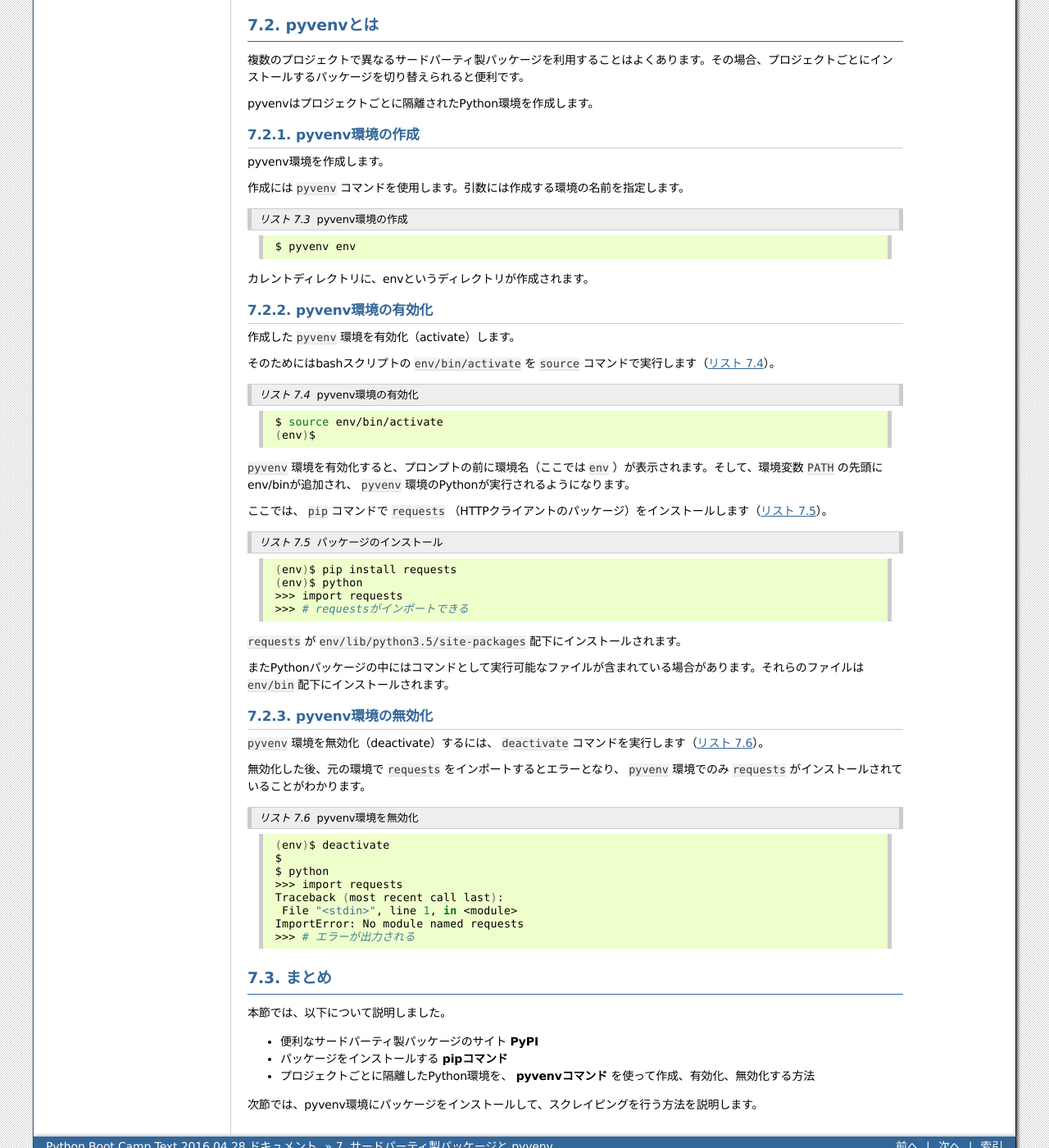
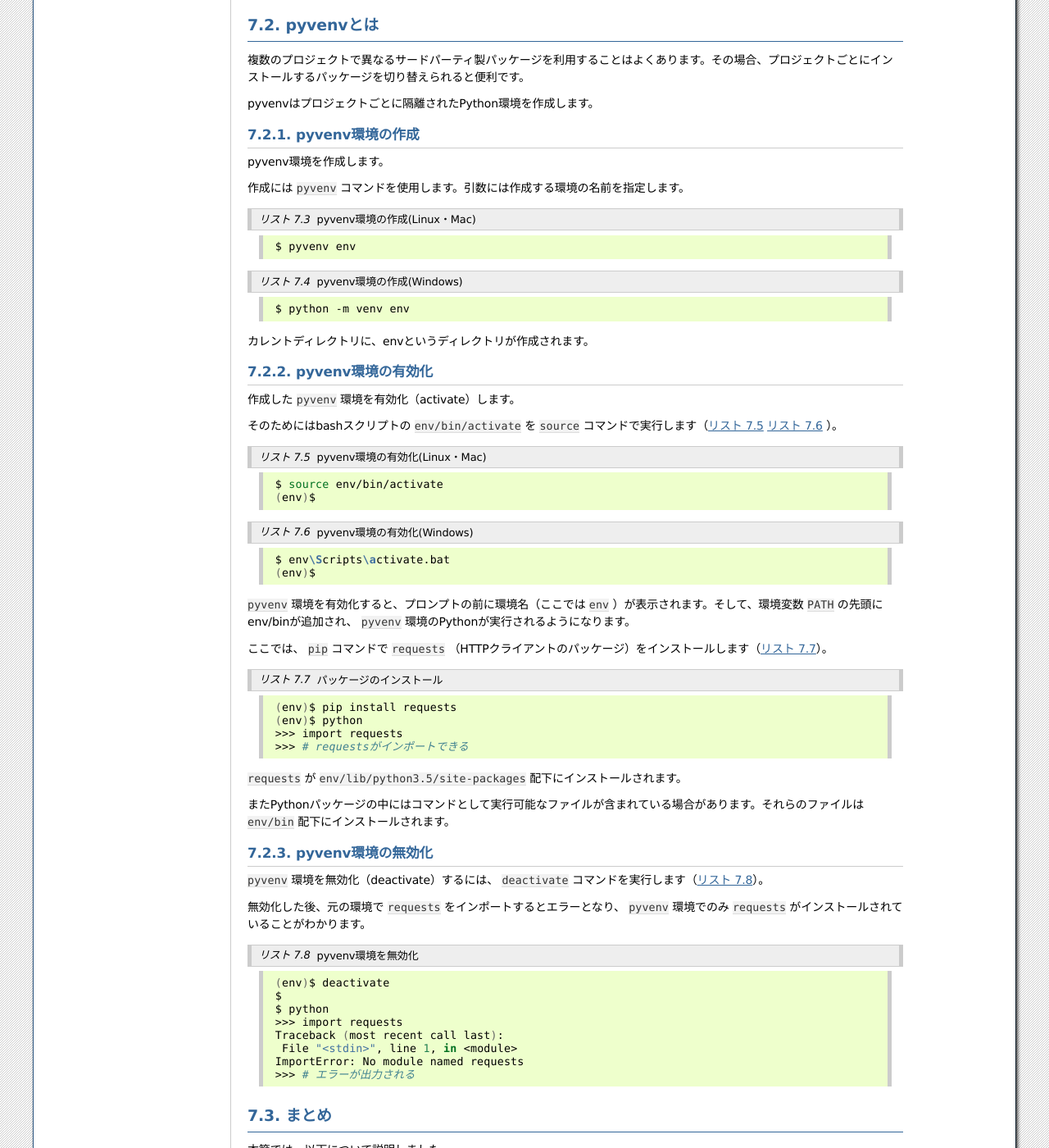
Before and after one commit to pyconjp/pycamp.pycon.jp, a Sphinx documentation site: the page built from source/6_pyvenv.rst, in a window 1280 px wide and 1400 px high, scrolled down 1103 px. Shown: the whole window at 82% size. Built offline with Sphinx 7.4.7, drawn with Linux system fonts in a browser that asks for light colours.

Commit message:
Windowsでのpyvenvの使い方について追記 ref #16

```diff
--- a/source/6_pyvenv.rst
+++ b/source/6_pyvenv.rst
@@ -59,9 +59,14 @@ pyvenv環境を作成します。
 作成には ``pyvenv`` コマンドを使用します。引数には作成する環境の名前を指定します。
 
 .. code-block:: sh
-   :caption: pyvenv環境の作成
+   :caption: pyvenv環境の作成(Linux・Mac)
 
     $ pyvenv env
+
+.. code-block:: sh
+   :caption: pyvenv環境の作成(Windows)
+
+    $ python -m venv env
 
 カレントディレクトリに、envというディレクトリが作成されます。
 
@@ -70,14 +75,22 @@ pyvenv環境の有効化
 
 作成した ``pyvenv`` 環境を有効化（activate）します。
 
-そのためにはbashスクリプトの ``env/bin/activate`` を ``source`` コマンドで実行します（:numref:`pyvenv-activate`）。
+そのためにはbashスクリプトの ``env/bin/activate`` を ``source`` コマンドで実行します（:numref:`pyvenv-activate-linux-or-mac` :numref:`pyvenv-activate-windows` ）。
 
-.. _pyvenv-activate:
+.. _pyvenv-activate-linux-or-mac:
 
 .. code-block:: sh
-   :caption:  pyvenv環境の有効化
+   :caption:  pyvenv環境の有効化(Linux・Mac)
 
     $ source env/bin/activate
+    (env)$
+
+.. _pyvenv-activate-windows:
+
+.. code-block:: sh
+   :caption:  pyvenv環境の有効化(Windows)
+
+    $ env\Scripts\activate.bat
     (env)$
 
 ``pyvenv`` 環境を有効化すると、プロンプトの前に環境名（ここでは ``env`` ）が表示されます。そして、環境変数 ``PATH`` の先頭にenv/binが追加され、 ``pyvenv`` 環境のPythonが実行されるようになります。
```
